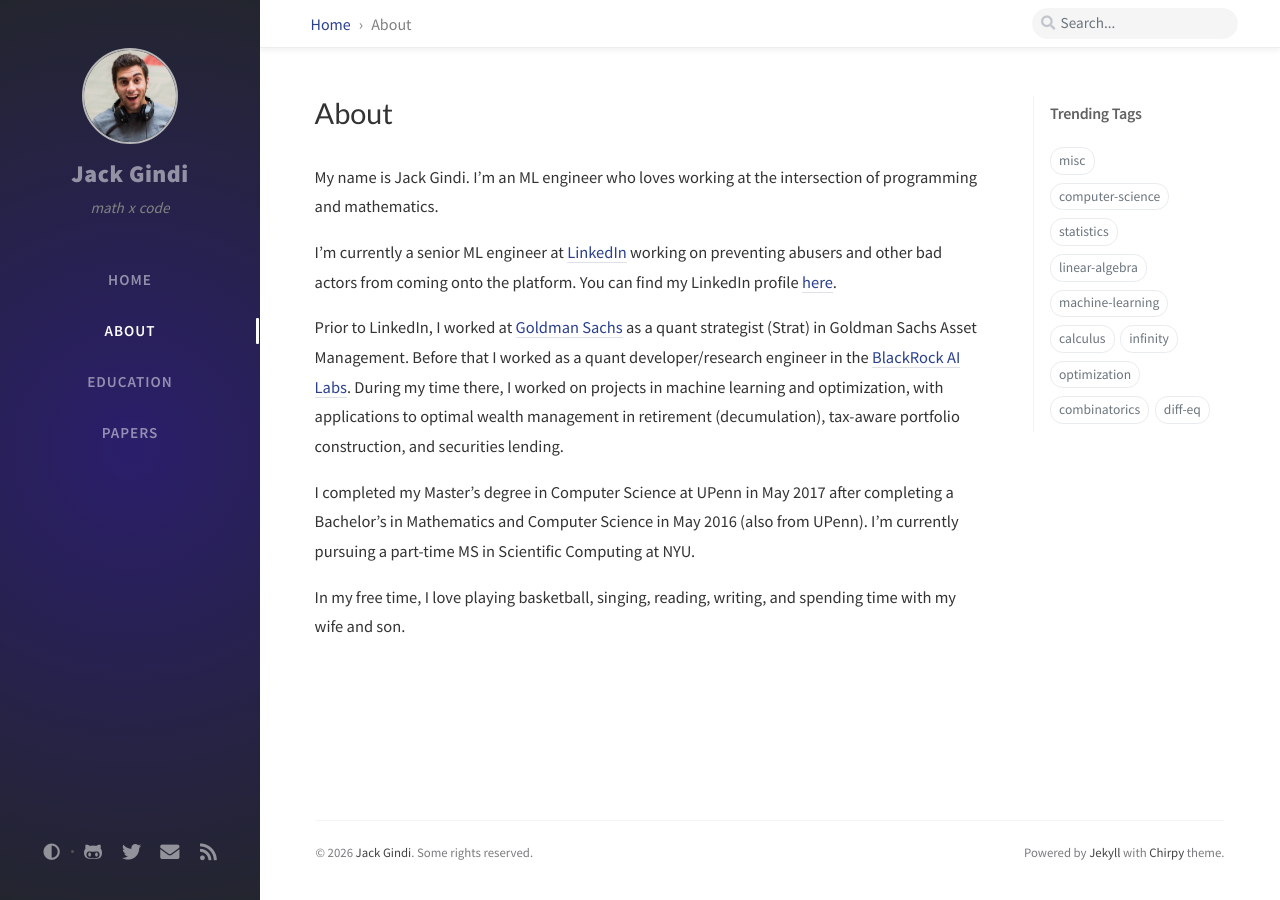
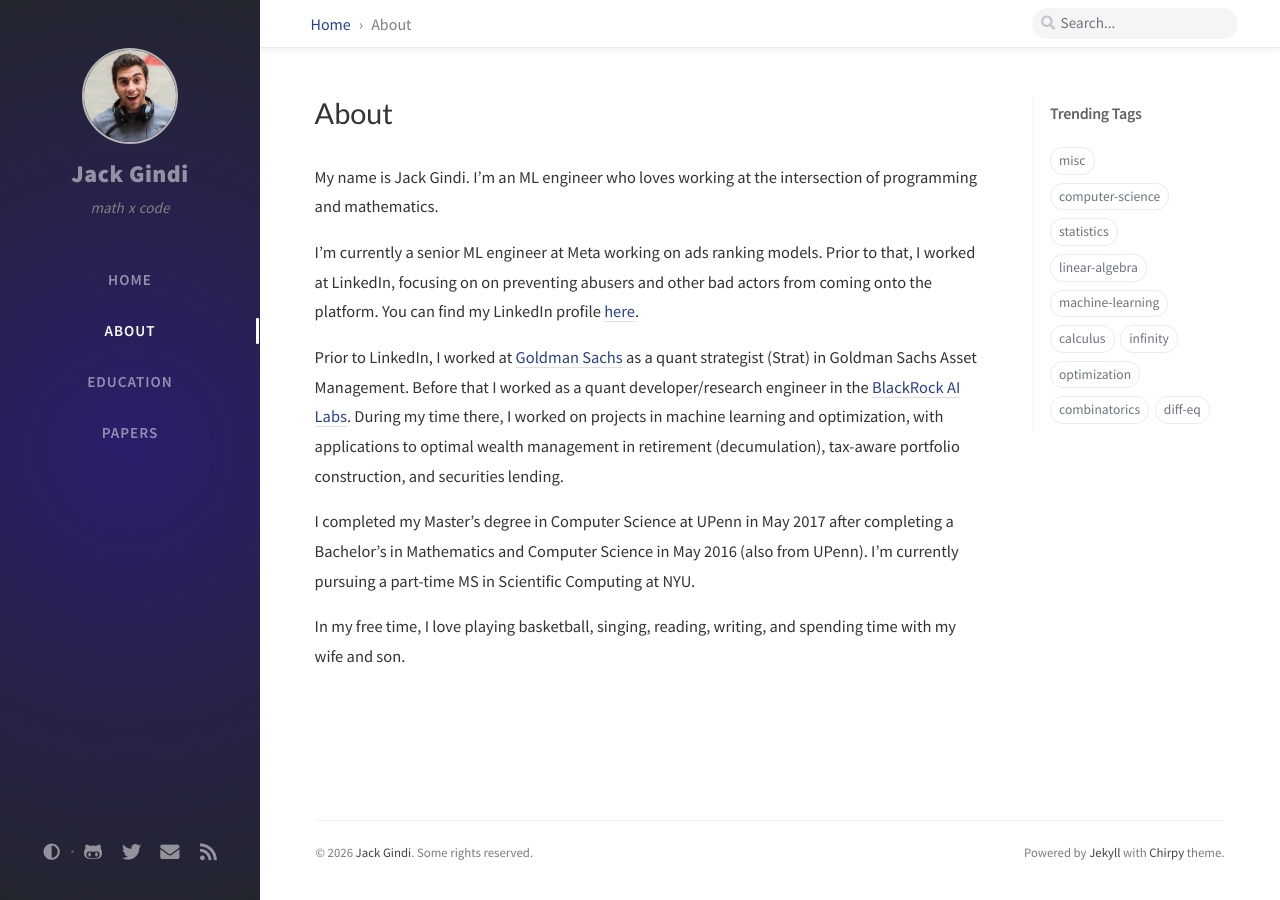
Before and after one commit to gindij/personal_website, a Jekyll site: the page built from _tabs/about.md, in a window 1280 px wide. Built offline with Jekyll 4.4.1, drawn with Linux system fonts in a browser that asks for light colours; nearby versions of some CDN libraries; comment, search, counter and statistics services are not loaded.

Commit message:
updated about with meta

```diff
--- a/_tabs/about.md
+++ b/_tabs/about.md
@@ -7,7 +7,8 @@ order: 2
 My name is Jack Gindi. I'm an ML engineer who loves working at the intersection
 of programming and mathematics.
 
-I'm currently a senior ML engineer at [LinkedIn](https://www.linkedin.com) working
+I'm currently a senior ML engineer at Meta working on ads ranking models.
+Prior to that, I worked at LinkedIn, focusing on
 on preventing abusers and other bad actors from coming onto the platform. You can
 find my LinkedIn profile [here](https://www.linkedin.com/in/jackegindi/).
 
```
